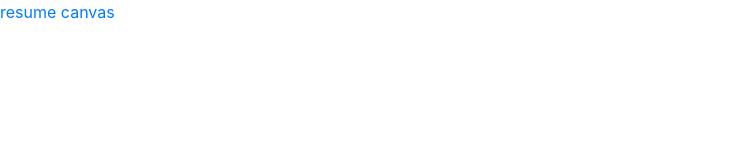
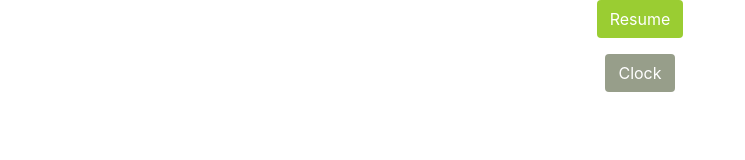
Before and after one commit to 17H51A05K9/mean-stack, a website: page FrontEnd/html/index.html in a window 1280 px wide. Shown: the whole page, without its empty margins (0-745 px from the left). Drawn offline with nearby package versions, Linux system fonts and the light colour scheme.

Commit message:
buttons added

```diff
--- /dev/null
+++ b/FrontEnd/css/index.css
@@ -0,0 +1,11 @@
+#button1{
+    background-color:yellowgreen;
+    color:white;
+}
+#button2{
+    background-color:rgb(151, 158, 138);
+    color:white;
+}
+#form{
+    text-align: center;
+}
--- /dev/null
+++ b/FrontEnd/css/texttag.css
@@ -0,0 +1,4 @@
+#home{
+    background-color: rgb(48, 87, 87);
+    color:white;
+}
--- a/FrontEnd/html/index.html
+++ b/FrontEnd/html/index.html
@@ -4,8 +4,14 @@
         <link rel="stylesheet" href="/css/index.css">
     </head>
     <body>
-        <a href="/resume">resume</a>
-        <a href="/canvas">canvas</a>
+ <div id="form">
+       <form action="/resume">
+        <button type="submit" class="btn btn-default" id='button1'>Resume</button>
+    </form>
+    <form action="/canvas">
+        <button type="submit" class="btn btn-default" id='button2'>Clock</button>
+    </form>
+</div>
         <script src="https://cdnjs.cloudflare.com/ajax/libs/jquery/3.5.1/jquery.min.js"></script>
         <script src="https://cdnjs.cloudflare.com/ajax/libs/twitter-bootstrap/4.5.0/js/bootstrap.min.js"></script>
     </body>
```
Also changed, not shown: FrontEnd/html/texttag.html (+4 -2 lines).
